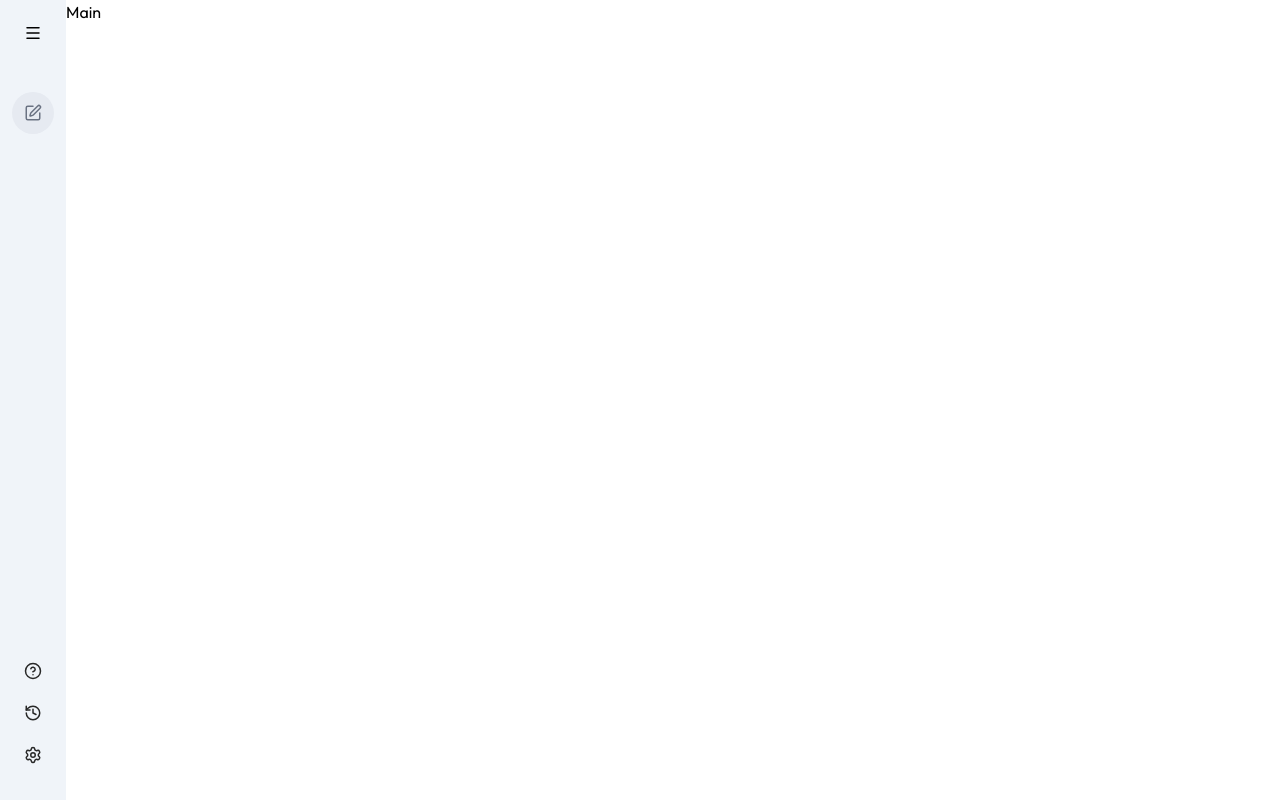
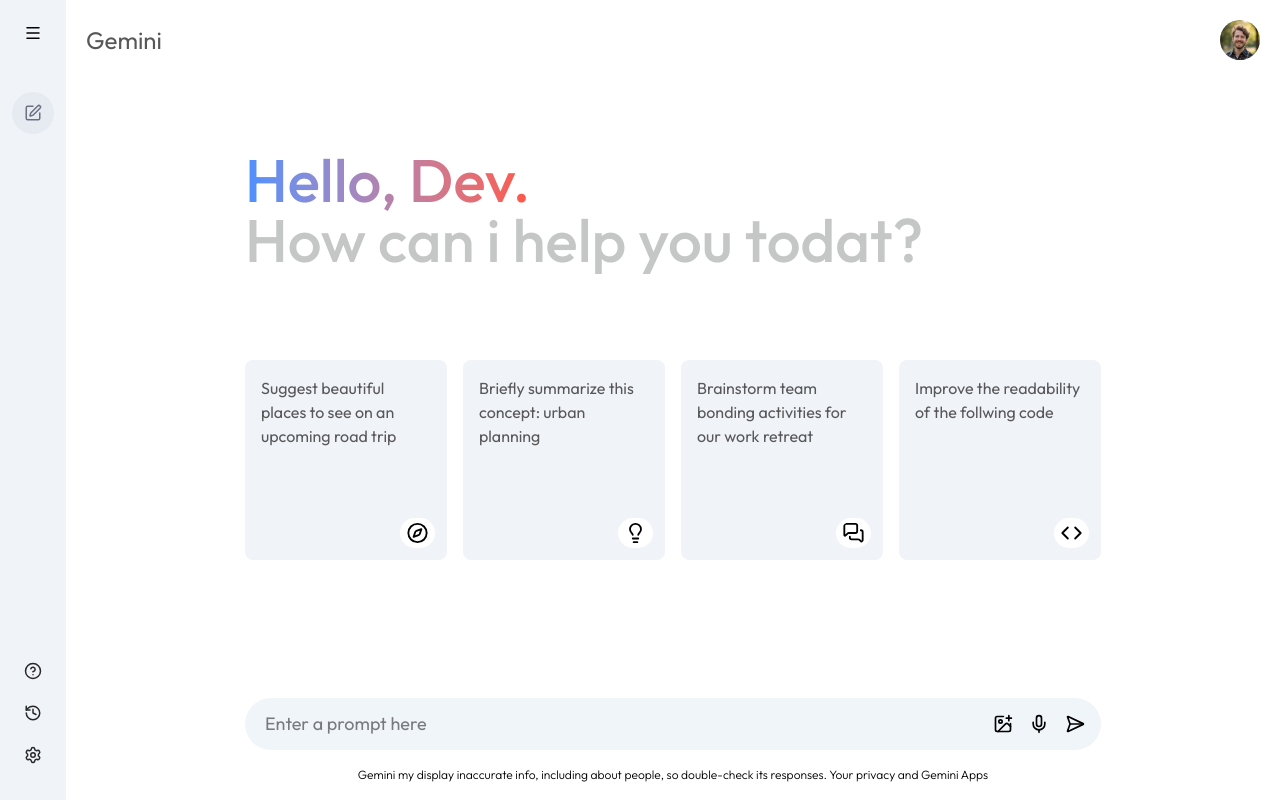
Before and after one commit to dev-debabrata/geminiAI-2.0-react, a React (Vite) app: page / in a window 1280 px wide. Built offline with nearby package versions, Linux system fonts and the light colour scheme.

Commit message:
23-12-2025

```diff
--- a/package.json
+++ b/package.json
@@ -11,7 +11,7 @@
   },
   "dependencies": {
     "@tailwindcss/vite": "^4.1.13",
-    "lucide-react": "^0.556.0",
+    "lucide-react": "^0.562.0",
     "react": "^19.1.1",
     "react-dom": "^19.1.1",
     "tailwindcss": "^4.1.13"
--- a/src/App.jsx
+++ b/src/App.jsx
@@ -2,13 +2,13 @@
 import Sidebar from './components/Sidebar'
 import Main from './components/Main'
 
-const App = () => {
+function App() {
   return (
     <>
       <Sidebar />
       <Main />
     </>
-  )
+  );
 }
 
 export default App
--- a/src/components/Main.jsx
+++ b/src/components/Main.jsx
@@ -1,8 +1,61 @@
 import React from 'react'
+
+import { Code, Compass, ImagePlus, Lightbulb, MessagesSquare, Mic, SendHorizonal } from 'lucide-react'
+import { assets } from '../assets/assets'
+
 
 const Main = () => {
     return (
-        <div>Main</div>
+        <div className=' flex-1 min-h-[100vh] pb-10 relative'>
+            <div className=' flex items-center justify-between text-2xl p-5 text-[#585858]'>
+                <p>Gemini</p>
+                <img src={assets.avatar} alt="" className=' w-10 rounded-full' />
+            </div>
+            <div className=' max-w-4xl m-auto'>
+                <div className=' my-[50px] mx-0 text-6xl text-[#c4c7c5] p-5 font-medium'>
+                    <p><span className='bg-gradient-to-r from-[#4b90ff] to-[#ff5546] bg-clip-text text-transparent'>
+                        Hello, Dev.
+                    </span></p>
+                    <p>How can i help you todat?</p>
+                </div>
+                <div className=' grid grid-cols-4 gap-4 p-5'>
+                    <div className=' h-[200px] p-4 bg-[#f0f4f9] rounded-lg relative cursor-pointer hover:bg-[#dfe4ea]'>
+                        <p className=' text-[#585858] text-base'>Suggest beautiful places to see on an upcoming road trip</p>
+                        <Compass size={30} className=' w-[35px] p-1 absolute bg-white rounded-3xl bottom-3 right-3' />
+                    </div>
+                    <div className=' h-[200px] p-4 bg-[#f0f4f9] rounded-lg relative cursor-pointer  hover:bg-[#dfe4ea]'>
+                        <p className=' text-[#585858] text-base'>Briefly summarize this concept: urban planning</p>
+                        <Lightbulb size={30} className=' w-[35px] p-1 absolute bg-white rounded-3xl bottom-3 right-3' />
+                    </div>
+                    <div className=' h-[200px] p-4 bg-[#f0f4f9] rounded-lg relative cursor-pointer  hover:bg-[#dfe4ea]'>
+                        <p className=' text-[#585858] text-base'>Brainstorm team bonding activities for our work retreat</p>
+                        <MessagesSquare size={30} className=' w-[35px] p-1 absolute bg-white rounded-3xl bottom-3 right-3' />
+                    </div>
+                    <div className=' h-[200px] p-4 bg-[#f0f4f9] rounded-lg relative cursor-pointer  hover:bg-[#dfe4ea]'>
+                        <p className=' text-[#585858] text-base'>Improve the readability of the follwing code</p>
+                        <Code size={30} className=' w-[35px] p-1 absolute bg-white rounded-3xl bottom-3 right-3' />
+                    </div>
+                </div>
+
+
+                <div className=' absolute bottom-0 w-full max-w-4xl py-0 px-5 m-auto'>
+                    <div className=' flex items-center justify-between gap-5 bg-[#f0f5f9] py-2 px-4 rounded-full'>
+                        <input
+                            type="text"
+                            placeholder='Enter a prompt here'
+                            className=' flex-1 bg-transparent border-none outline-0 p-1 text-lg' />
+                        <div className=' flex items-center gap-4'>
+                            <ImagePlus size={20} className=' cursor-pointer' />
+                            <Mic size={20} className=' cursor-pointer' />
+                            <SendHorizonal size={20} className=' cursor-pointer' />
+                        </div>
+                    </div>
+                    <p className=' text-[12px] mx-auto my-4 text-center font-light'>
+                        Gemini my display inaccurate info, including about people, so double-check its responses. Your privacy and Gemini Apps
+                    </p>
+                </div>
+            </div>
+        </div>
     )
 }
 
```
Also changed, not shown: src/assets/assets.js (+2 -28 lines), src/assets/avatar.png (added), 1 other file (tests, documents, lock files or other folders).
